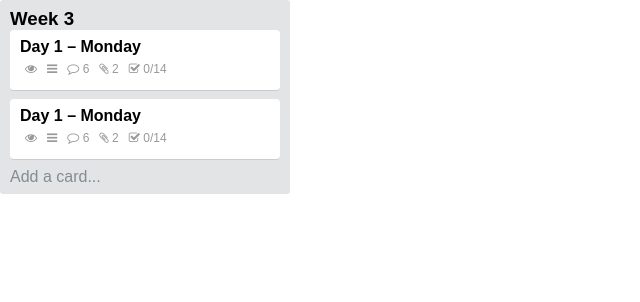
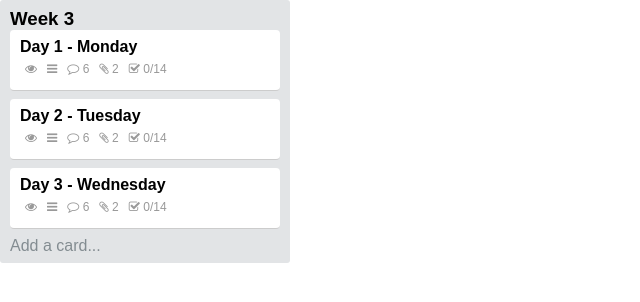
Before and after one commit to agzeri/trello, a React (Create React App) app: page / in a window 1280 px wide. Shown: the top 302 px of the page, without its empty margins (0-640 px from the left). Built offline with nearby package versions, Linux system fonts and the light colour scheme.

Commit message:
[React.props] Make advantage of props to pass data between components.

```diff
--- a/src/App.js
+++ b/src/App.js
@@ -9,7 +9,7 @@ import './App.css';
 class App extends Component {
   render() {
     return (
-      <Container />
+      <Container info={data} />
     );
   }
 }
--- a/src/components/Card.js
+++ b/src/components/Card.js
@@ -4,7 +4,7 @@ class Card extends Component {
   render() {
     return (
       <article className='card'>
-        <h4 className='card__title'>Day 1 – Monday</h4>
+        <h4 className='card__title'>{this.props.title}</h4>
         <ul className='stats'>
           <li>
             <i className='fa fa-eye'></i>
--- a/src/components/Container.js
+++ b/src/components/Container.js
@@ -4,9 +4,13 @@ import List from './List';
 
 class Container extends Component {
   render() {
+    const allData = this.props.info;
+
     return (
       <section>
-        <List />
+        {allData.map(function(list) {
+          return <List title={list.title} cards={list.cards} />
+        })}
       </section>
     );
   }
--- a/src/components/List.js
+++ b/src/components/List.js
@@ -4,14 +4,17 @@ import Card from './Card';
 
 class List extends Component {
   render() {
+    const cards = this.props.cards;
+
     return (
       <div className='list'>
         <header className='list__header'>
-          <h3 className='list__title'>Week 3</h3>
+          <h3 className='list__title'>{this.props.title}</h3>
         </header>
         <div className='list__container'>
-          <Card />
-          <Card />
+          {cards.map(function(card) {
+            return <Card title={card.title} />
+          })}
         </div>
         <footer>
           <a href='#' className='card__add'>Add a card...</a>
```
